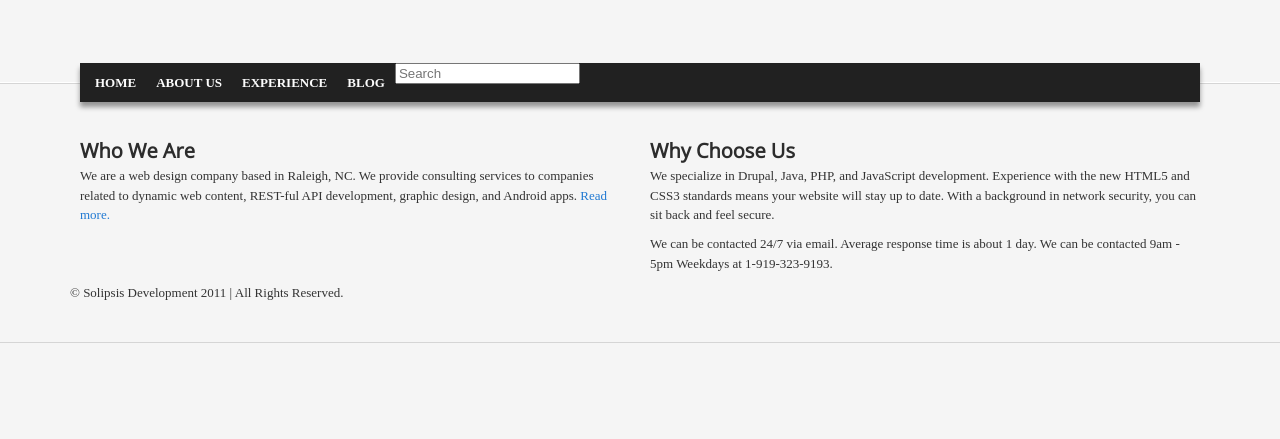
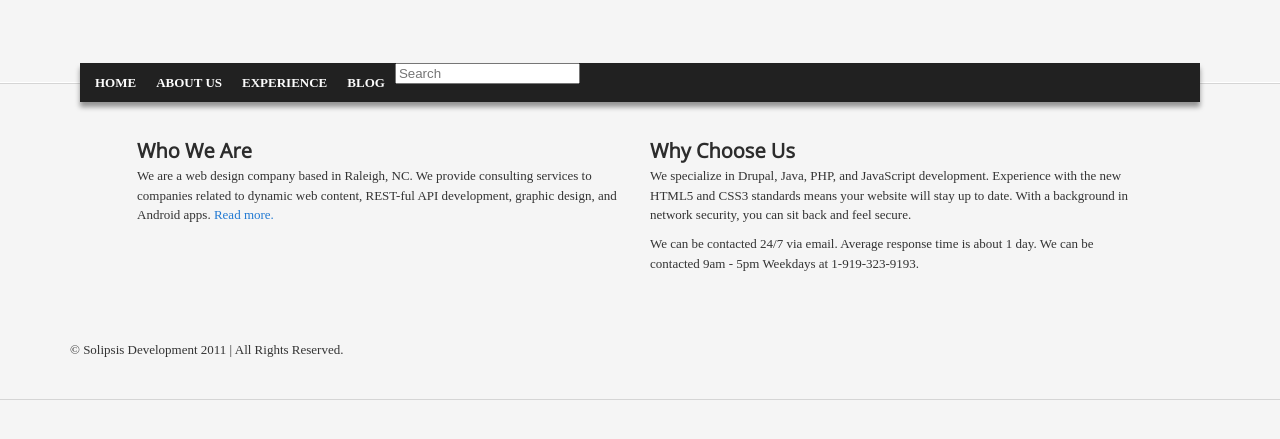
Before and after one commit to berkona/berkona.github.com, a Jekyll site: the page built from index.html, in a window 1280 px wide. Shown: the top 439 px of the page. Built offline with Jekyll 4.4.1, drawn with Linux system fonts in a browser that asks for light colours.

Commit message:
Added notes

```diff
--- a/css/solipsism.css
+++ b/css/solipsism.css
@@ -11,3 +11,9 @@
 .webkit .lb-h.block-region-menu-bar input.form-submit {
   right: auto;
 }
+
+div#main-content {
+	margin-left: 5%;
+	margin-right: 5%;
+	margin-bottom: 5%;
+}
```
